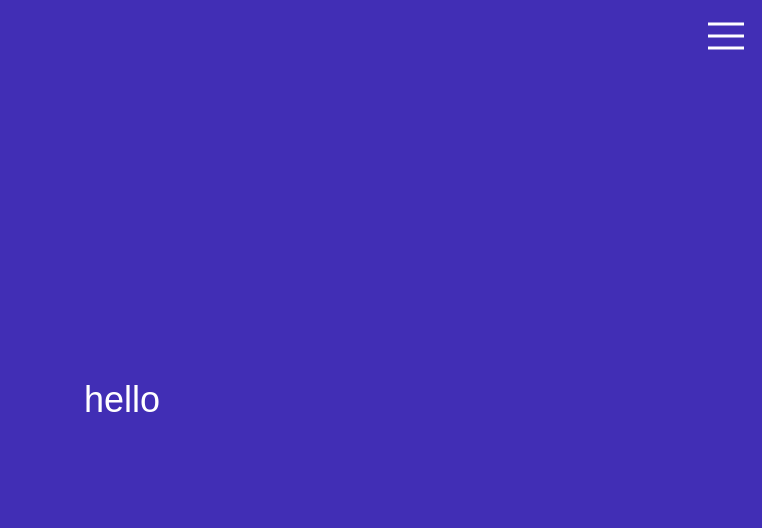
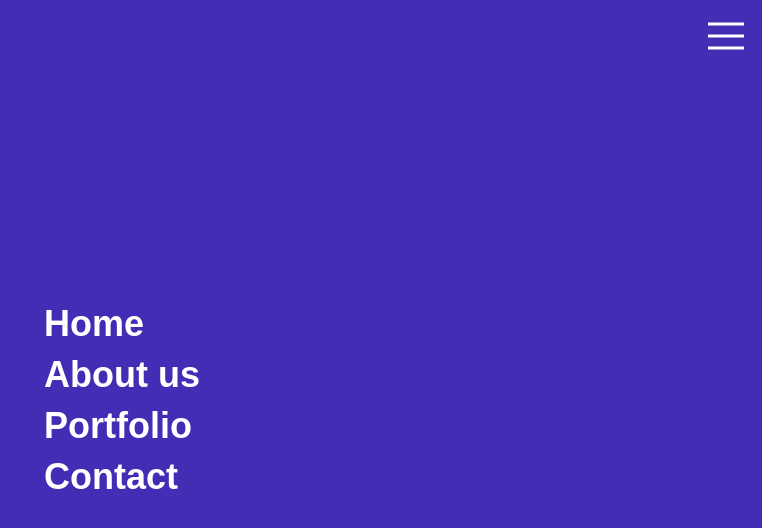
Before and after one commit to team-cake/css_transitions, a React (Vite) app: page / in a window 1280 px wide. Both pictures are taken after a click on the button 1244 px from the left and 36 px from the top of the page. Shown: the top 528 px of the page, without its empty margins (518-1280 px from the left). Built offline with nearby package versions, Linux system fonts and the light colour scheme.

Commit message:
Added transition styling to menu.

```diff
--- a/src/components/FullscreenMenu.css
+++ b/src/components/FullscreenMenu.css
@@ -39,6 +39,19 @@ button.FullscreenMenuToggler {
 .FullscreenMenu li {
 	display: block;
 	margin: 0.5rem;
+	animation: slideInFromLeft 0.5s ease backwards;
+	animation-fill-mode: backwards;
+}
+
+@keyframes slideInFromLeft {
+	0% {
+		opacity: 0;
+		transform: translate(-1.5rem, 0);
+	}
+	100% {
+		opacity: 1;
+		transform: translate(0, 0);
+	}
 }
 
 .FullscreenMenu a {
--- a/src/components/FullscreenMenu.jsx
+++ b/src/components/FullscreenMenu.jsx
@@ -7,7 +7,27 @@ export default function FullscreenMenu() {
 
 	return (
 		<>
-			{open && <div className='FullscreenMenu'>hello</div>}
+			{open && (
+				<div className='FullscreenMenu'>
+					<ul>
+						{['Home', 'About us', 'Portfolio', 'Contact'].map((text, i) => {
+							return (
+								<li key={i} style={{ animationDelay: `${100 * i}ms` }}>
+									<a
+										href='#'
+										onClick={(e) => {
+											e.preventDefault()
+											setOpen(false)
+										}}
+									>
+										{text}
+									</a>
+								</li>
+							)
+						})}
+					</ul>
+				</div>
+			)}
 			<button
 				className='FullscreenMenuToggler'
 				style={{ color: open ? 'white' : 'black' }}
```
Also changed, not shown: 4 other files (tests, documents, lock files or other folders).
